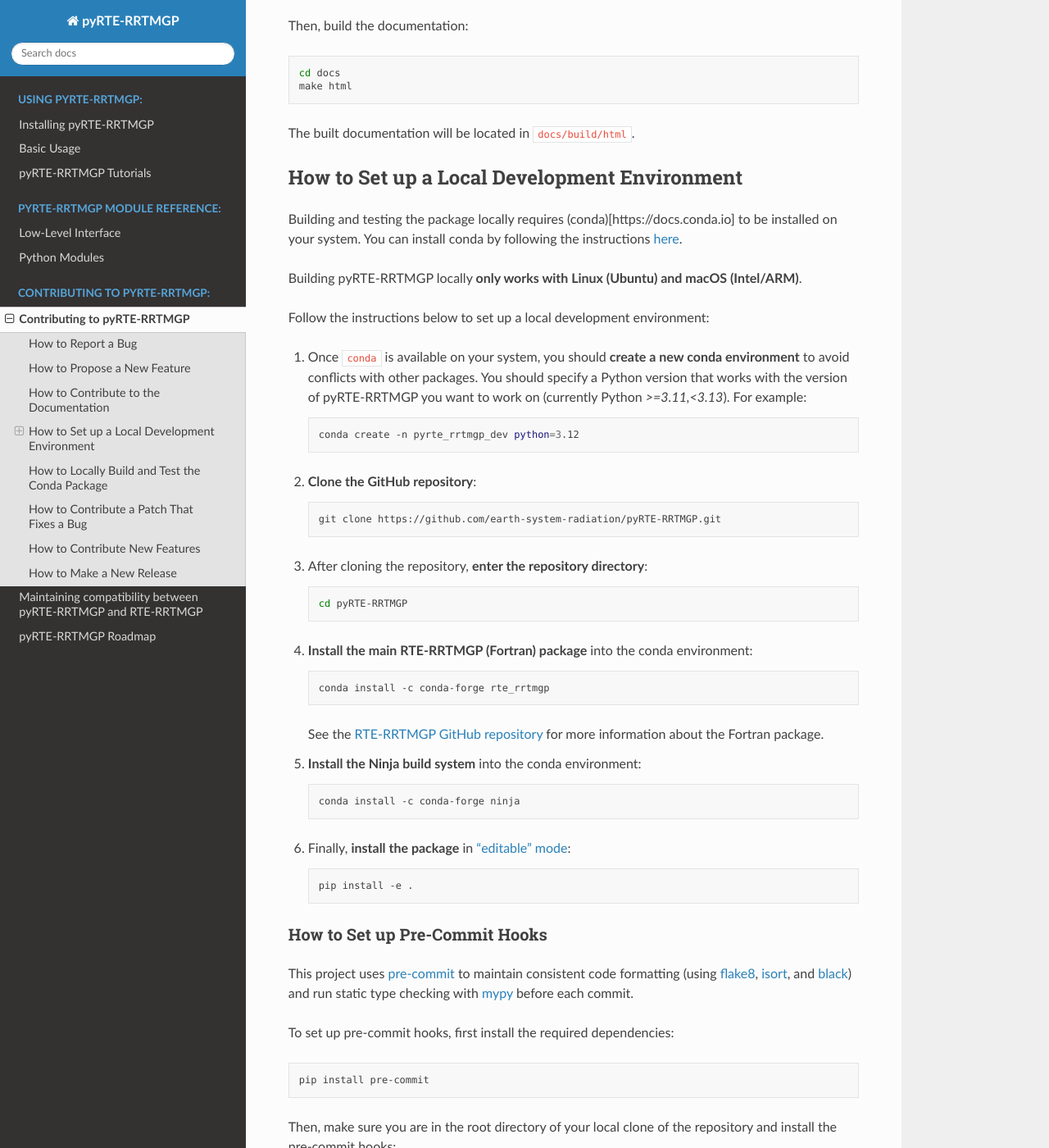
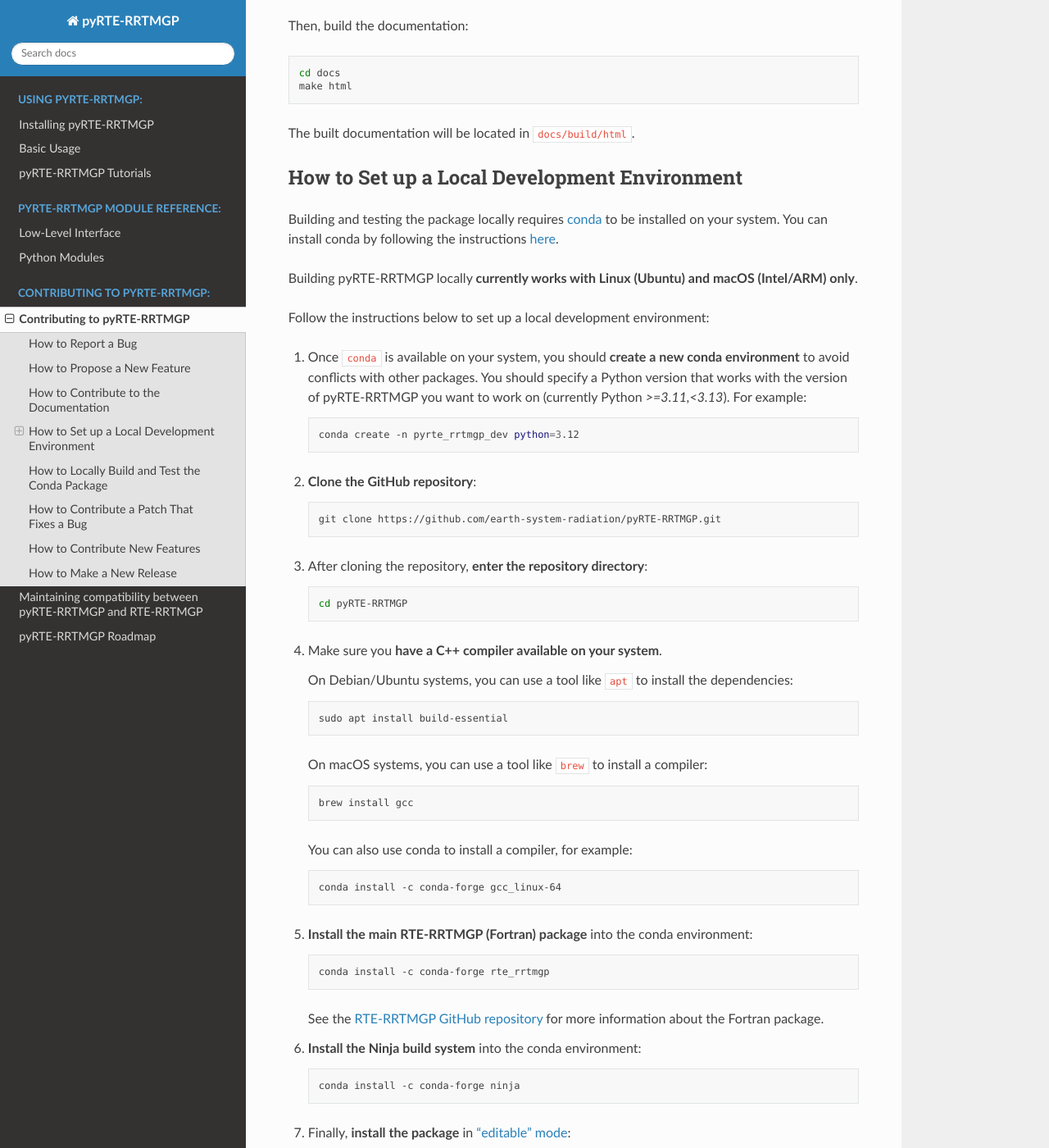
Before and after one commit to earth-system-radiation/pyRTE-RRTMGP, a Sphinx documentation site: the page built from docs/source/contributor_guide/contribute.md, in a window 1280 px wide and 1400 px high, scrolled down 784 px. Shown: the whole window at 82% size. Built offline with Sphinx 7.4.7 and the Read the Docs theme 3.1.0, drawn with Linux system fonts in a browser that asks for light colours.

Commit message:
add C++ compiler requirement to local install instructions

````diff
--- a/docs/source/contributor_guide/contribute.md
+++ b/docs/source/contributor_guide/contribute.md
@@ -35,9 +35,9 @@
 (local-install)=
 ## How to Set up a Local Development Environment
 
-Building and testing the package locally requires (conda)[https://docs.conda.io] to be installed on your system. You can install conda by following the instructions [here](https://docs.conda.io/projects/conda/en/stable/user-guide/install/index.html).
+Building and testing the package locally requires [conda](https://docs.conda.io) to be installed on your system. You can install conda by following the instructions [here](https://docs.conda.io/projects/conda/en/stable/user-guide/install/index.html).
 
-Building pyRTE-RRTMGP locally **only works with Linux (Ubuntu) and macOS (Intel/ARM)**.
+Building pyRTE-RRTMGP locally **currently works with Linux (Ubuntu) and macOS (Intel/ARM) only**.
 
 Follow the instructions below to set up a local development environment:
 
@@ -57,6 +57,26 @@
 
     ```bash
     cd pyRTE-RRTMGP
+    ```
+
+4. Make sure you **have a C++ compiler available on your system**.
+
+    On Debian/Ubuntu systems, you can use a tool like `apt` to install the dependencies:
+
+    ```bash
+    sudo apt install build-essential
+    ```
+
+    On macOS systems, you can use a tool like `brew` to install a compiler:
+
+    ```bash
+    brew install gcc
+    ```
+
+    You can also use conda to install a compiler, for example:
+
+    ```bash
+    conda install -c conda-forge gcc_linux-64
     ```
 
 4. **Install the main RTE-RRTMGP (Fortran) package** into the conda environment:
````
